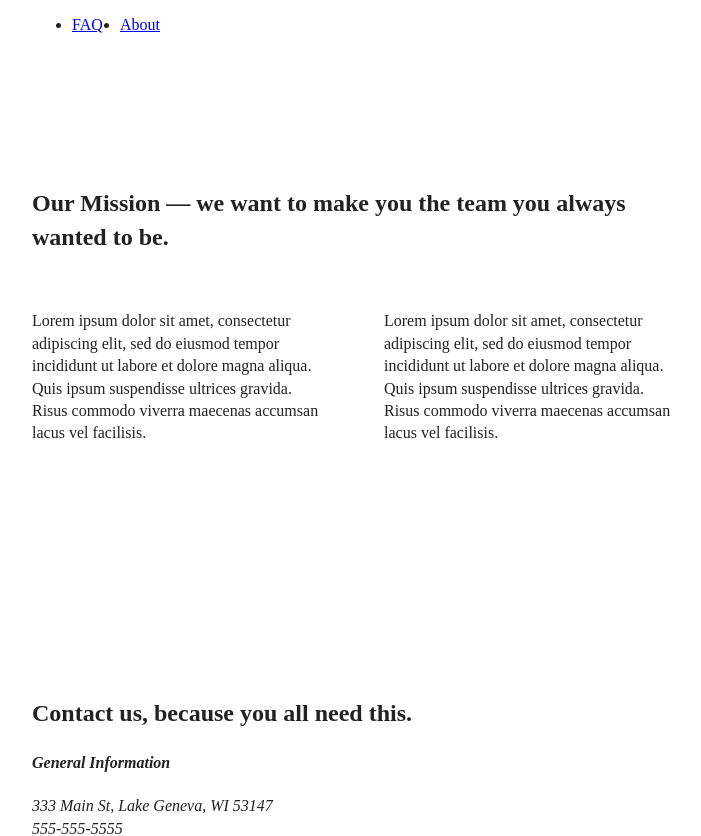
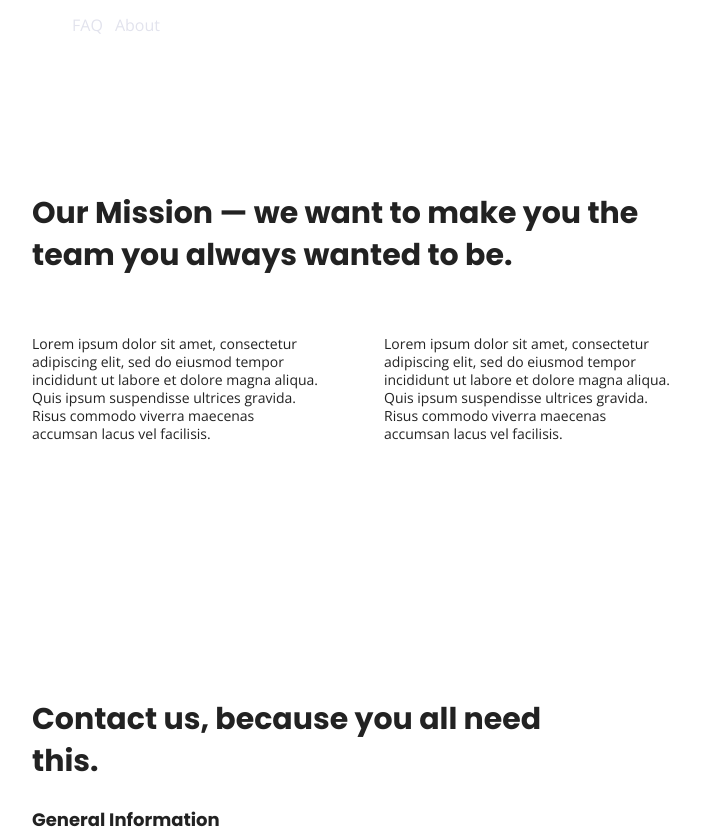
Before and after one commit to j-steil/unplugged-retreat, a website: page about/index.html in a window 1280 px wide. Shown: the part 125-961 px from the top of the page, without its empty margins (288-989 px from the left). Drawn offline with nearby package versions, Linux system fonts and the light colour scheme.

Commit message:
Added text styles

```diff
--- a/about/index.html
+++ b/about/index.html
@@ -18,6 +18,8 @@
 
   <link rel="stylesheet" href="../css/normalize.css">
   <link rel="stylesheet" href="../css/main.css">
+
+  <link href="https://fonts.googleapis.com/css?family=Open+Sans:400,700|Poppins:500,700" rel="stylesheet">
 
   <meta name="theme-color" content="#fafafa">
 </head>
--- a/css/main.css
+++ b/css/main.css
@@ -86,6 +86,57 @@ textarea {
 /* ==========================================================================
    Author's custom styles
    ========================================================================== */
+
+/* --- general styles --- */
+
+   html {
+     font-size: 16px;
+   }
+
+   body {
+     font-family: 'Open Sans', sans-serif;
+     font-size: 1em;
+     text-align: left;
+   }
+
+   ul,
+   ol {
+     list-style-type: none;
+   }
+
+   a {
+     color: #e2e3ed;
+     text-decoration: none;
+   }
+
+   h2 {
+     font-family: 'Poppins', sans-serif;
+     font-size: 1.875em;
+   }
+
+   h3,
+   h4 {
+     font-family: 'Poppins', sans-serif;
+     font-size: 1.125em;
+     margin: 20px 0;
+   }
+
+   p {
+     font-size: .875em;
+     line-height: 1.285;
+   }
+
+   img {
+
+   }
+
+   figure {
+
+   }
+
+   address {
+     font-style: normal;
+   }
 
  .content-wrapper {
    width: 90%;
```
Also changed, not shown: faq/index.html (+2 -0 lines), index.html (+2 -0 lines).
